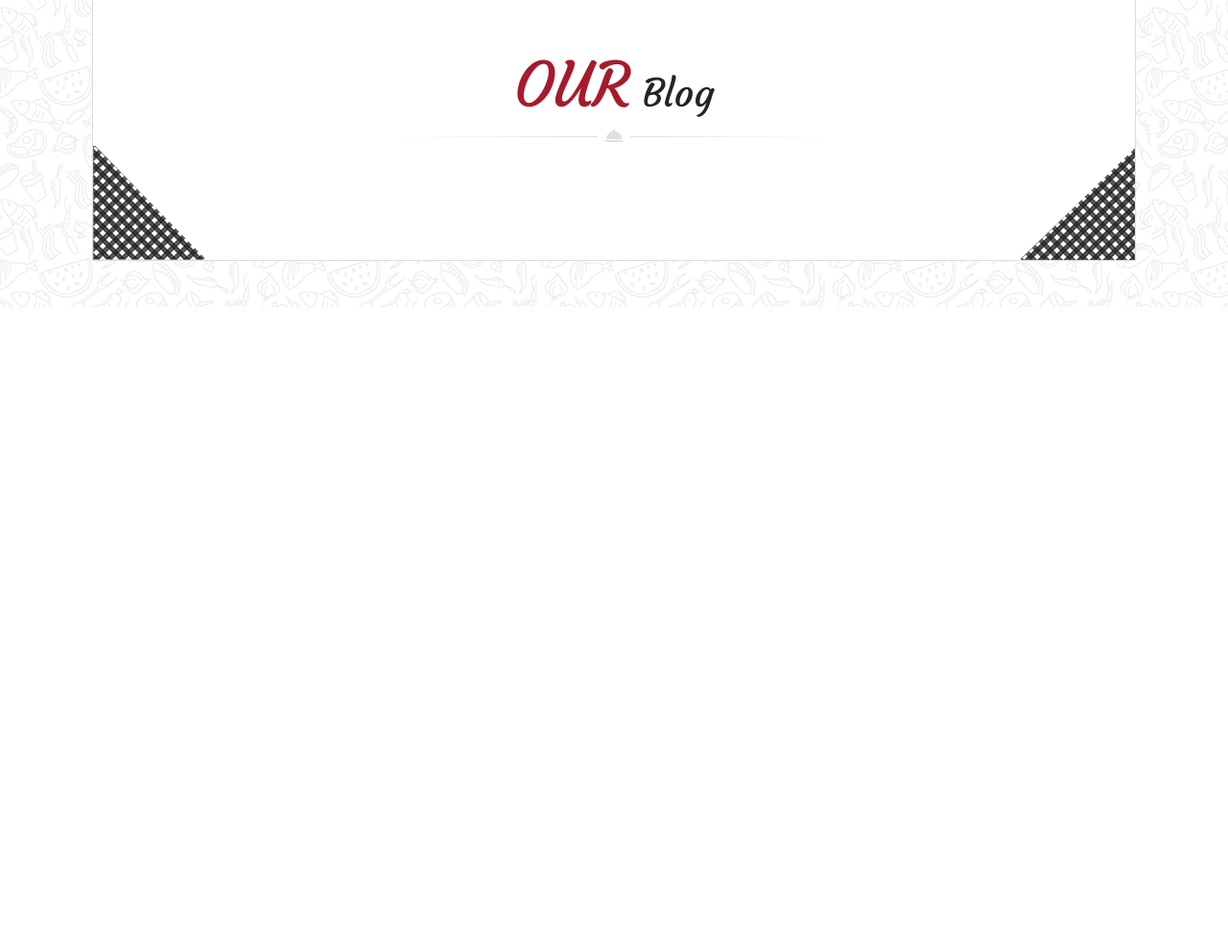
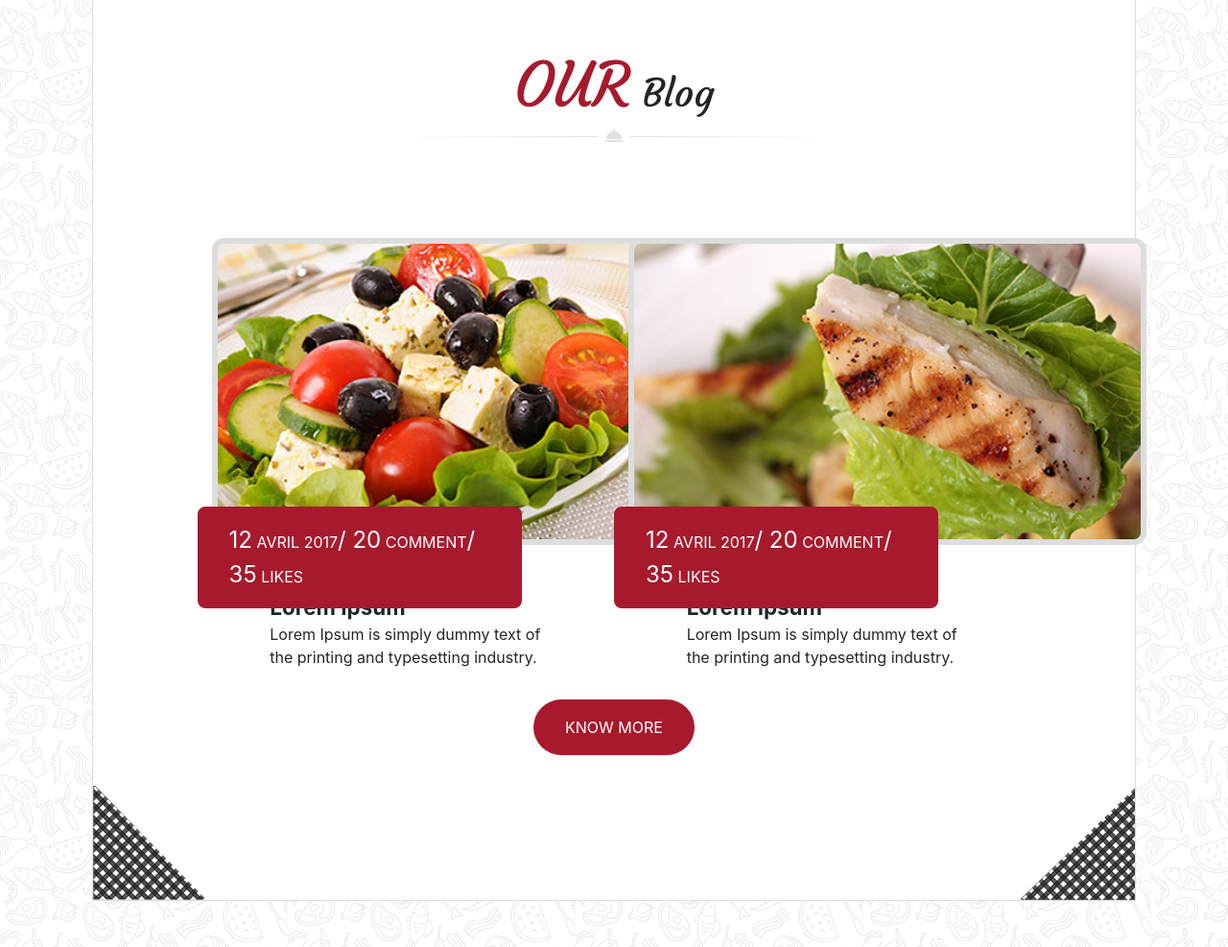
Before and after one commit to nisengwechristopher/git_bootstrap_les_chefs, a website: page index.html in a window 1280 px wide. Shown: the part 4696-5683 px from the top of the page at 96% size. Before the commit the page ends 5016 px from the top, so only its background shows below. Drawn offline with Linux system fonts and the light colour scheme.

Commit message:
fin section our blogpost

```diff
--- a/index.html
+++ b/index.html
@@ -291,6 +291,30 @@
                 <h1 class="text4"><span class="text2">our</span> blog</h1>
                 <img src="/public/images/decoration_line.png" alt="">
 
+                <!-- partie : blogpost -->
+                <div class="blogpost">
+                    <div class="row">
+                        <div class="left col-6">
+                            <img src="./public/images/blog_img1.jpg" alt="blog_img1">
+                            <div class="btn3 btn"><span>12</span> avril 2017<span>/ 20</span> comment<span>/ 35</span> likes</div>
+                            <div class="mytext">
+                                <p><strong>Lorem Ipsum</strong></p>
+                                <p>Lorem Ipsum is simply dummy text of the printing and typesetting industry.</p>
+                            </div>
+                        </div>
+                        <div class="right col-6">
+                            <img src="./public/images/blog_img2.jpg" alt="blog_img2">
+                            <div class="btn3 btn"><span>12</span> avril 2017<span>/ 20</span> comment<span>/ 35</span> likes</div>
+                            <div class="mytext">
+                                <p><strong>Lorem Ipsum</strong></p>
+                                <p>Lorem Ipsum is simply dummy text of the printing and typesetting industry.</p>
+                            </div>
+                        </div>
+                    </div>
+                </div>
+
+                <div class="btn2 btn">know more</div>
+
                 <div class="bas-grey row">
                     <div class="bas-left col-6"><img class="" src="./public/images/box-bottom-left-grey.png" alt="box-left-bottom"></div>
                     <div class="bas-right col-6"><img class="" src="./public/images/box-bottom_right-grey.png" alt="box-right-bottom"></div>
--- a/src/sass/style.sass
+++ b/src/sass/style.sass
@@ -113,6 +113,17 @@ p
     &:hover
         background-color: $color1
         color: $color2
+
+.btn3
+    border-radius: .5rem
+    background-color: $color2
+    color: $color1
+    text-align: center
+    margin: 0 auto
+    &:hover
+        background-color: $color1
+        color: $color2
+
 ////////////////////////////////////////////////////
 
 
@@ -293,3 +304,33 @@ header
     text-align: left
 .bas-right
     text-align: right
+
+
+.blogpost
+    max-width: 80%
+    margin: 0 auto
+    margin-top: 6rem
+    .row
+        padding: 0 auto
+        .col-6
+            margin: 0
+            img
+                height: 20rem
+                border: 6px solid $color3
+                border-radius: .8rem
+            .mytext
+                margin-top: 3rem
+                p
+                    width: 70%
+                    text-align: left
+                    font-size: 1rem
+                    strong
+                        font-size: 1.4rem
+            .btn3
+                position: absolute
+                text-align: left
+                top: 17.5rem
+                right: 6rem
+                z-index: 1
+                span
+                    font-size: 1.5rem
```
Also changed, not shown: public/css/style.css, 1 other file.
